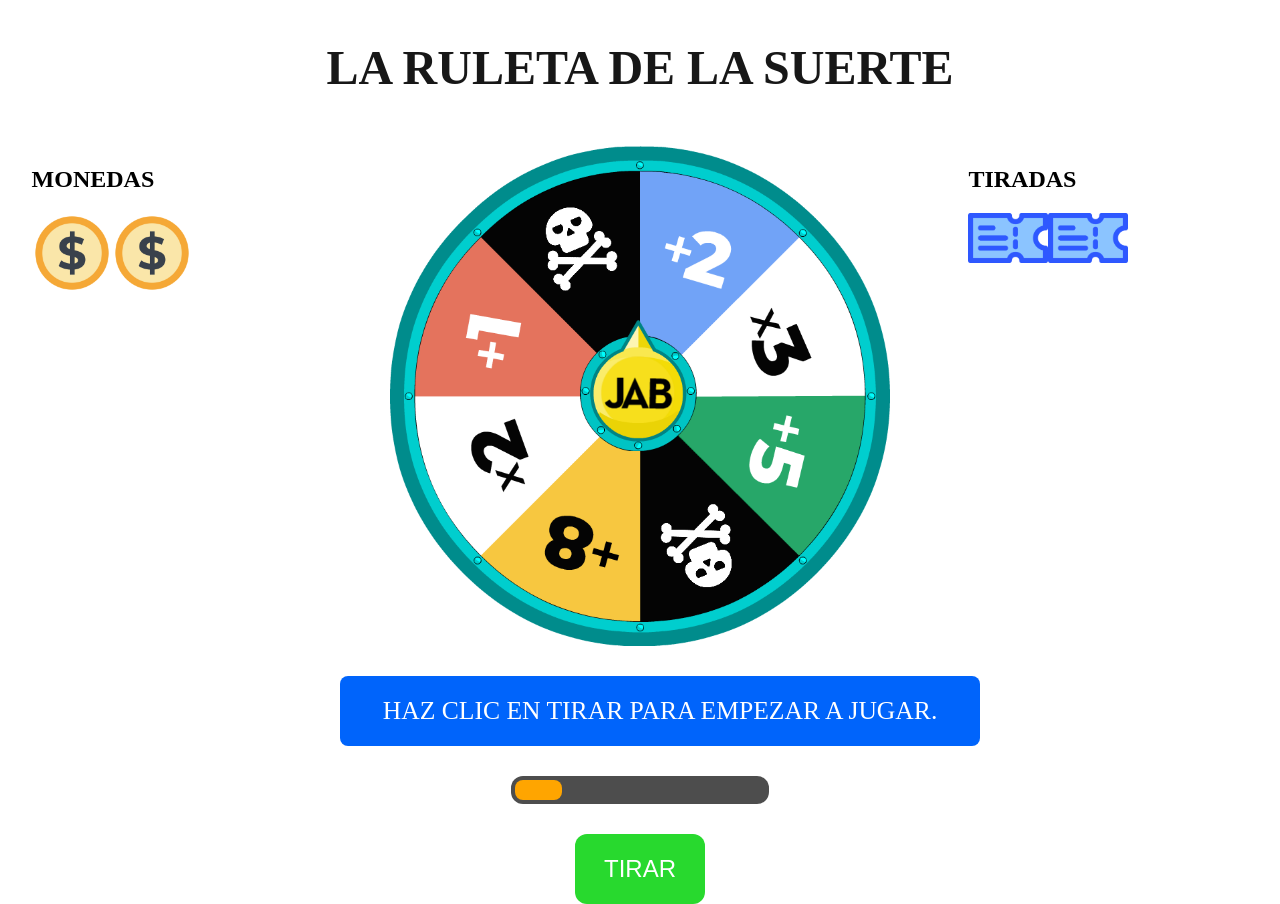
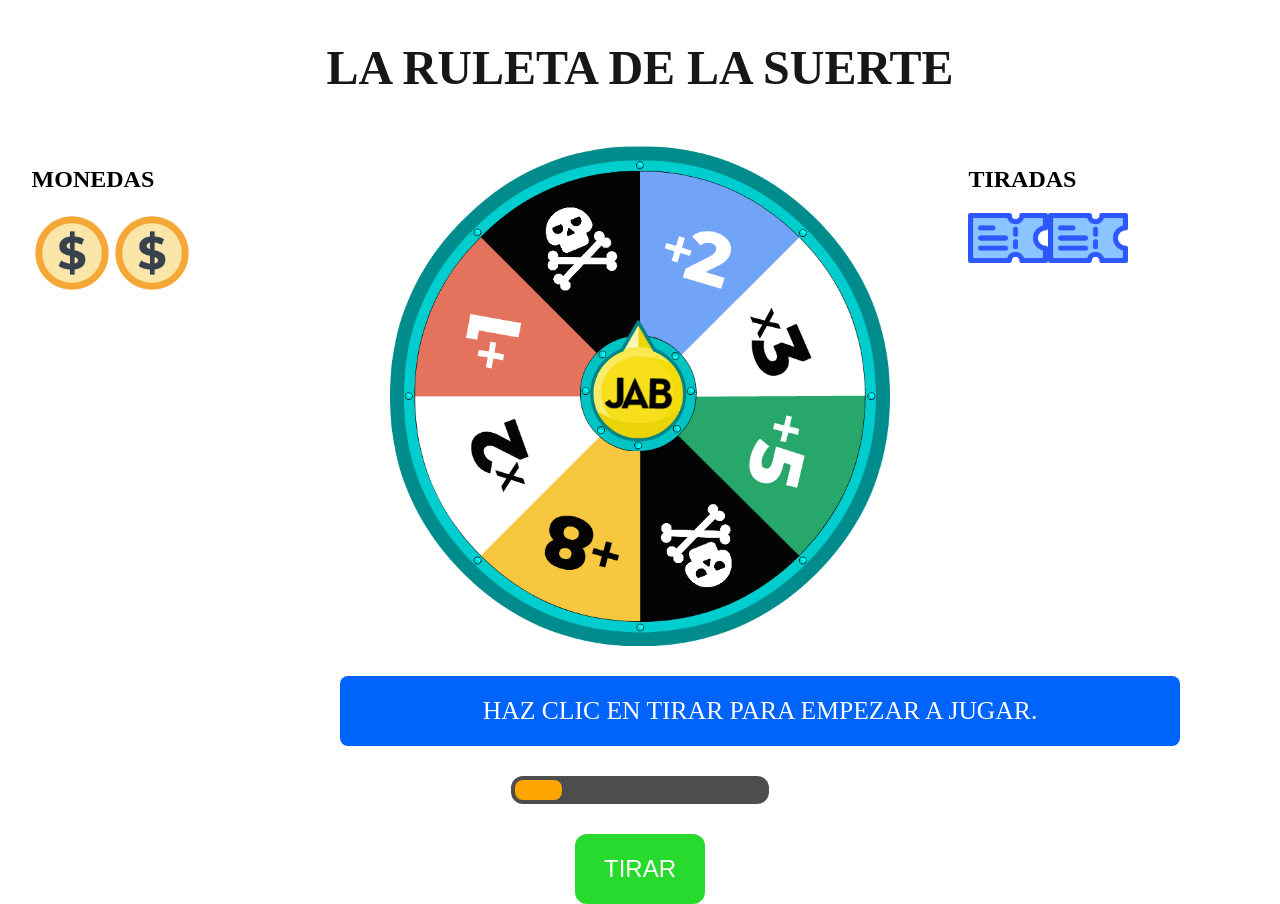
Before and after one commit to JMT79/Ruleta_de_la_suerte_REACT, a React (Vite) app: page / in a window 1280 px wide. Built offline with nearby package versions, Linux system fonts and the light colour scheme.

Commit message:
Update index.css

```diff
--- a/src/index.css
+++ b/src/index.css
@@ -65,7 +65,7 @@
   transform: scale(1.1);
 }
 .premio {
-  width: 600px;
+  width: 800px;
   margin: 5% auto;
   padding: 20px;
   color: white;
```
